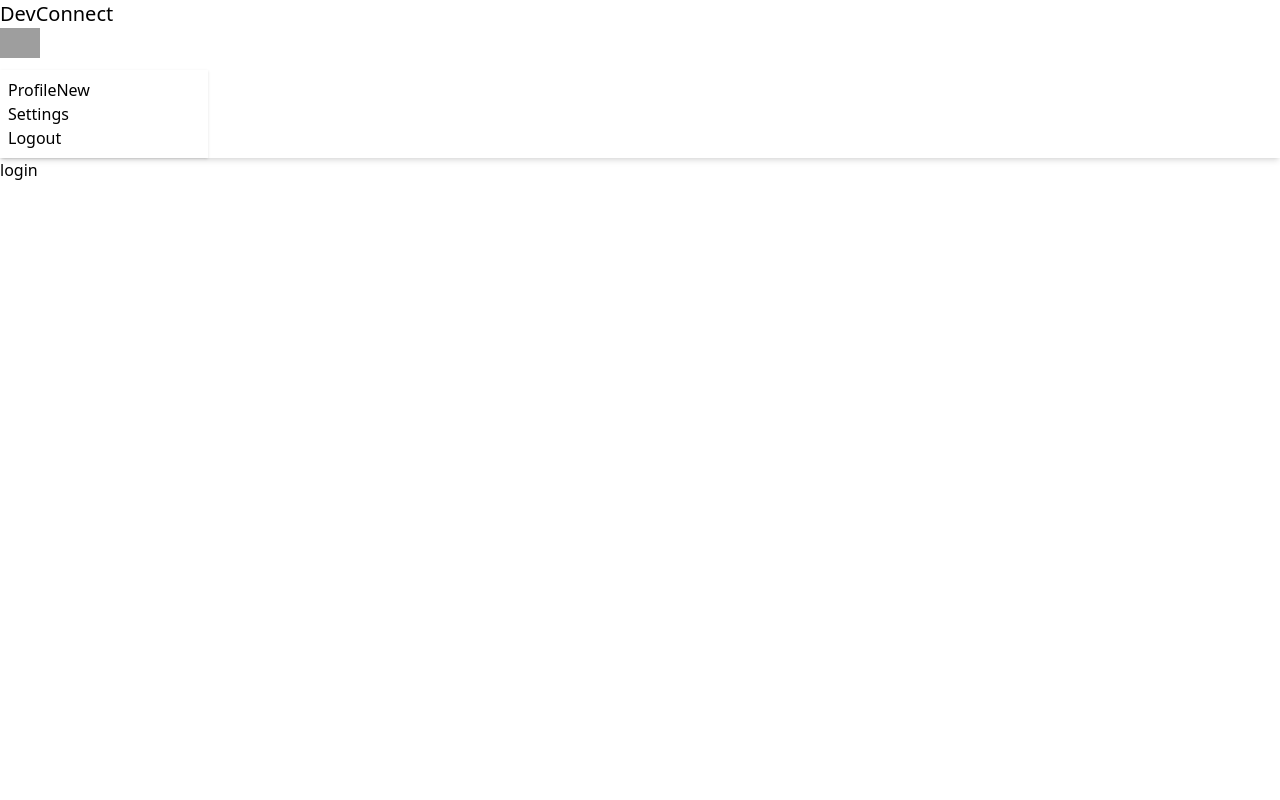
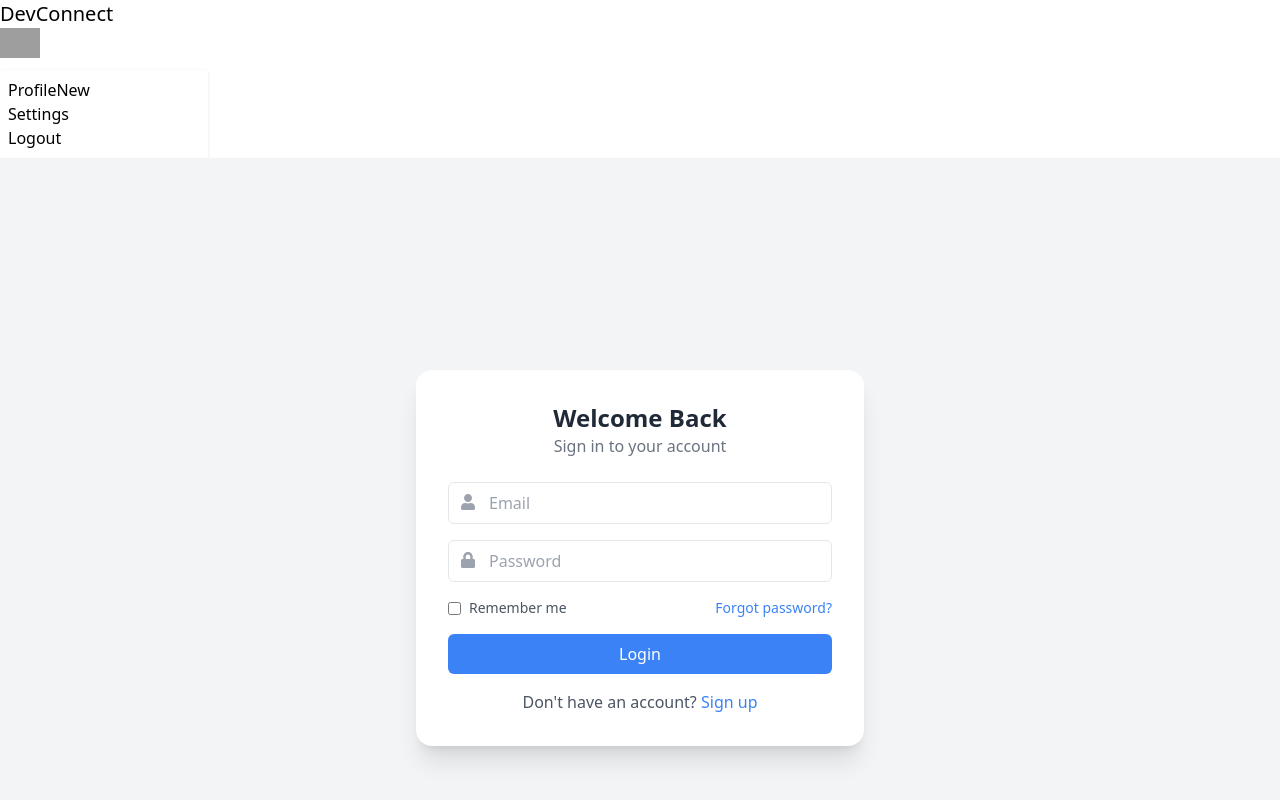
Before and after one commit to prajeet-shah/DevConnect-Frontend, a React (Vite) app: page /login in a window 1280 px wide. Shown: the top 800 px of the page. Built offline with nearby package versions, Linux system fonts and the light colour scheme; grey boxes are pictures that could not be loaded.

Commit message:
created login page and resloving cors issue

```diff
--- a/package.json
+++ b/package.json
@@ -10,8 +10,10 @@
     "preview": "vite preview"
   },
   "dependencies": {
+    "axios": "^1.8.4",
     "react": "^19.0.0",
     "react-dom": "^19.0.0",
+    "react-icons": "^5.5.0",
     "react-router": "^7.4.0"
   },
   "devDependencies": {
--- a/src/components/Login.jsx
+++ b/src/components/Login.jsx
@@ -1,7 +1,95 @@
-import React from "react";
+import axios from "axios";
+import { useState } from "react";
+import { FaUser, FaLock } from "react-icons/fa";
 
 const Login = () => {
-  return <div>login</div>;
+  const [emailId, setEmailId] = useState("");
+  const [password, setPassword] = useState("");
+
+  const handleLogin = async (e) => {
+    e.preventDefault();
+    console.log("Email:", emailId, "Password:", password);
+    try {
+      let res = await axios.post(
+        "http://localhost:7777/login",
+        {
+          emailId,
+          password,
+        },
+        {
+          headers: { "Content-Type": "application/json" },
+          withCredentials: true,
+        }
+      );
+
+      console.log(res);
+    } catch (err) {
+      console.log(err.response.data);
+    }
+  };
+
+  return (
+    <div className="flex justify-center items-center h-screen bg-gray-100">
+      <div className="bg-white p-8 rounded-2xl shadow-xl w-full max-w-md">
+        <h2 className="text-2xl font-bold text-center text-gray-800">
+          Welcome Back
+        </h2>
+        <p className="text-gray-500 text-center mb-6">
+          Sign in to your account
+        </p>
+
+        <form onSubmit={handleLogin} className="space-y-4">
+          <div className="relative">
+            <FaUser className="absolute left-3 top-3 text-gray-400" />
+            <input
+              type="email"
+              placeholder="Email"
+              className="w-full px-10 py-2 border rounded-md focus:outline-none focus:ring-2 focus:ring-blue-500"
+              value={emailId}
+              onChange={(e) => setEmailId(e.target.value)}
+              required
+            />
+          </div>
+
+          <div className="relative">
+            <FaLock className="absolute left-3 top-3 text-gray-400" />
+            <input
+              type="password"
+              placeholder="Password"
+              className="w-full px-10 py-2 border rounded-md focus:outline-none focus:ring-2 focus:ring-blue-500"
+              value={password}
+              onChange={(e) => setPassword(e.target.value)}
+              required
+            />
+          </div>
+
+          <div className="flex justify-between items-center text-sm text-gray-600">
+            <label className="flex items-center space-x-2">
+              <input type="checkbox" className="accent-blue-500" />
+              <span>Remember me</span>
+            </label>
+            <a href="#" className="text-blue-500 hover:underline">
+              Forgot password?
+            </a>
+          </div>
+
+          <button
+            type="submit"
+            className="w-full bg-blue-500 text-white py-2 rounded-md hover:bg-blue-600 transition duration-200"
+          >
+            Login
+          </button>
+        </form>
+
+        <p className="text-center text-gray-600 mt-4">
+          Don't have an account?{" "}
+          <a href="#" className="text-blue-500 hover:underline">
+            Sign up
+          </a>
+        </p>
+      </div>
+    </div>
+  );
 };
 
 export default Login;
```
Also changed, not shown: 1 other file (tests, documents, lock files or other folders).
